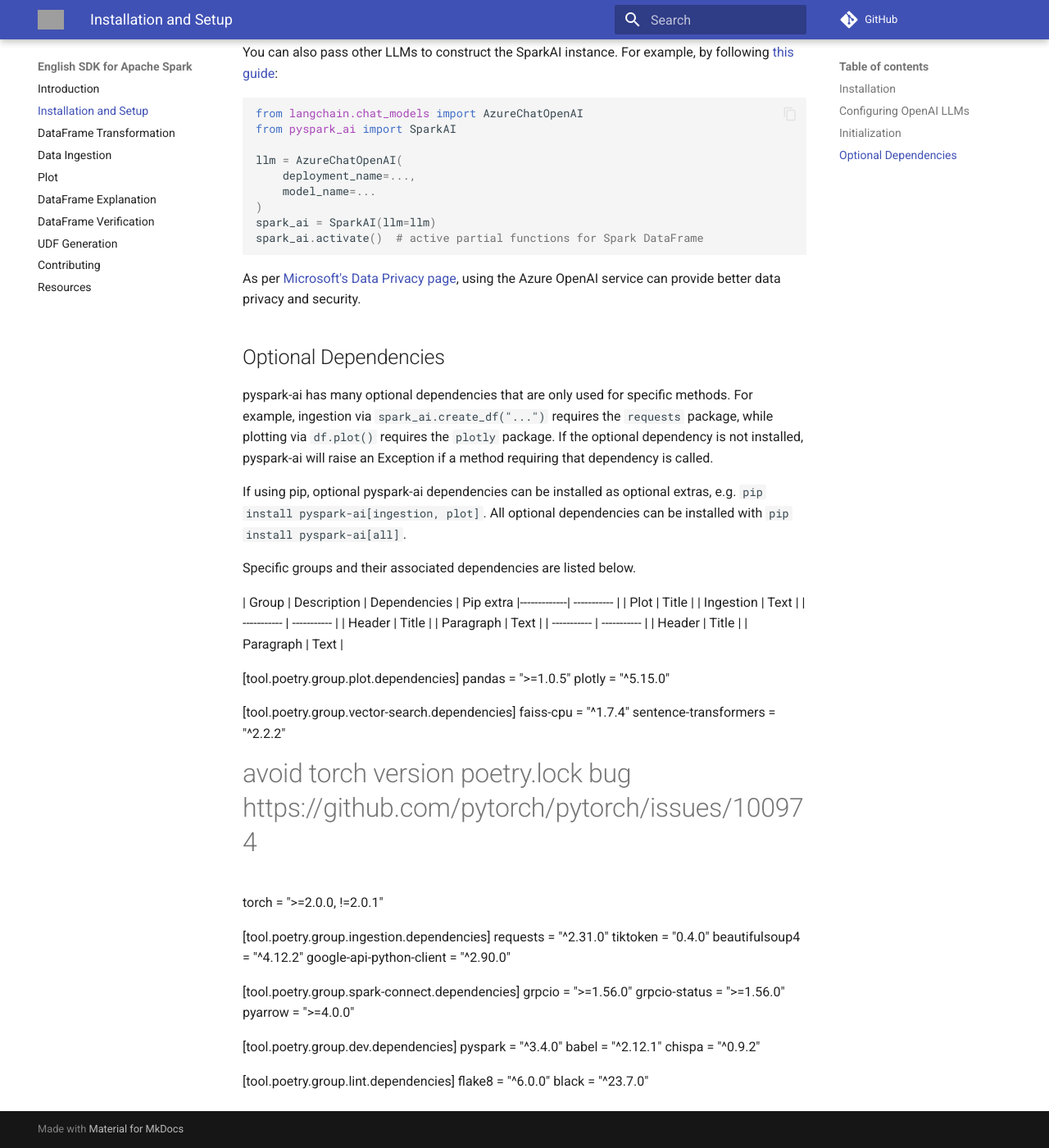
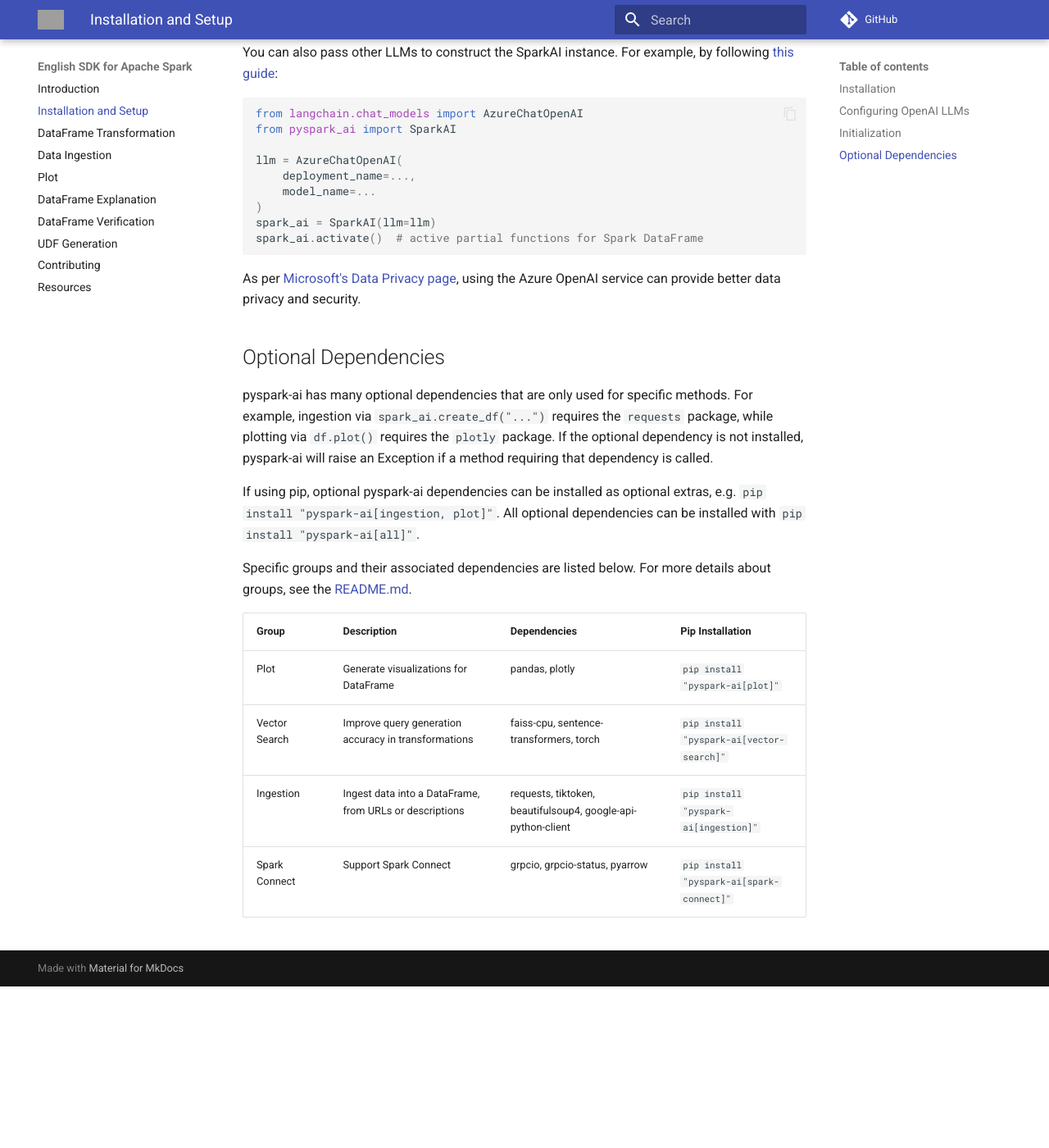
Before and after one commit to pyspark-ai/pyspark-ai, an MkDocs documentation site: the page built from docs/installation_and_setup.md, in a window 1280 px wide and 1400 px high, scrolled down 988 px. Shown: the whole window at 82% size. Built offline with MkDocs 1.6.1 and Material for MkDocs 9.7.7, drawn with Linux system fonts in a browser that asks for light colours; comment, search, counter and statistics services are not loaded; after the commit the page ends 2191 px from its top, so only the background shows below that; some of the changed text lies outside the part shown; grey boxes are pictures that could not be loaded.

Commit message:
update readme

````diff
--- a/docs/installation_and_setup.md
+++ b/docs/installation_and_setup.md
@@ -11,7 +11,7 @@
 For example, to install pyspark-ai with the optional dependencies to ingest DataFrames:
 
 ```bash
-pip install pyspark-ai[ingestion]
+pip install "pyspark-ai[ingestion]"
 ```
 
 For a full list of optional dependencies, see the [Optional Dependencies](#optional-dependencies) section.
@@ -55,48 +55,14 @@
 For example, ingestion via `spark_ai.create_df("...")` requires the `requests` package, while plotting via `df.plot()` requires the `plotly` package.
 If the optional dependency is not installed, pyspark-ai will raise an Exception if a method requiring that dependency is called.
 
-If using pip, optional pyspark-ai dependencies can be installed as optional extras, e.g. `pip install pyspark-ai[ingestion, plot]`.
-All optional dependencies can be installed with `pip install pyspark-ai[all]`.
+If using pip, optional pyspark-ai dependencies can be installed as optional extras, e.g. `pip install "pyspark-ai[ingestion, plot]"`.
+All optional dependencies can be installed with `pip install "pyspark-ai[all]"`.
 
-Specific groups and their associated dependencies are listed below.
+Specific groups and their associated dependencies are listed below. For more details about groups, see the [README.md](../README.md).
 
-| Group       | Description | Dependencies | Pip extra
-|-------------| ----------- |
-| Plot        | Title       |
-| Ingestion   | Text        |
-| ----------- | ----------- |
-| Header      | Title       |
-| Paragraph   | Text        |
-| ----------- | ----------- |
-| Header      | Title       |
-| Paragraph   | Text        |
-
-[tool.poetry.group.plot.dependencies]
-pandas = ">=1.0.5"
-plotly = "^5.15.0"
-
-[tool.poetry.group.vector-search.dependencies]
-faiss-cpu = "^1.7.4"
-sentence-transformers = "^2.2.2"
-# avoid torch version poetry.lock bug https://github.com/pytorch/pytorch/issues/100974
-torch = ">=2.0.0, !=2.0.1"
-
-[tool.poetry.group.ingestion.dependencies]
-requests = "^2.31.0"
-tiktoken = "0.4.0"
-beautifulsoup4 = "^4.12.2"
-google-api-python-client = "^2.90.0"
-
-[tool.poetry.group.spark-connect.dependencies]
-grpcio = ">=1.56.0"
-grpcio-status = ">=1.56.0"
-pyarrow = ">=4.0.0"
-
-[tool.poetry.group.dev.dependencies]
-pyspark = "^3.4.0"
-babel = "^2.12.1"
-chispa = "^0.9.2"
-
-[tool.poetry.group.lint.dependencies]
-flake8 = "^6.0.0"
-black = "^23.7.0"
+| Group         | Description                                             | Dependencies                                                 | Pip Installation                          |
+|---------------|---------------------------------------------------------|--------------------------------------------------------------|-------------------------------------------|
+| Plot          | Generate visualizations for DataFrame                   | pandas, plotly                                               | `pip install "pyspark-ai[plot]"`          |
+| Vector Search | Improve query generation accuracy in transformations    | faiss-cpu, sentence-transformers, torch                      | `pip install "pyspark-ai[vector-search]"` |
+| Ingestion     | Ingest data into a DataFrame, from URLs or descriptions | requests, tiktoken, beautifulsoup4, google-api-python-client | `pip install "pyspark-ai[ingestion]"`     |
+| Spark Connect | Support Spark Connect                                   | grpcio, grpcio-status, pyarrow                               | `pip install "pyspark-ai[spark-connect]"` |
````
Also changed, not shown: README.md (+18 -0 lines).
